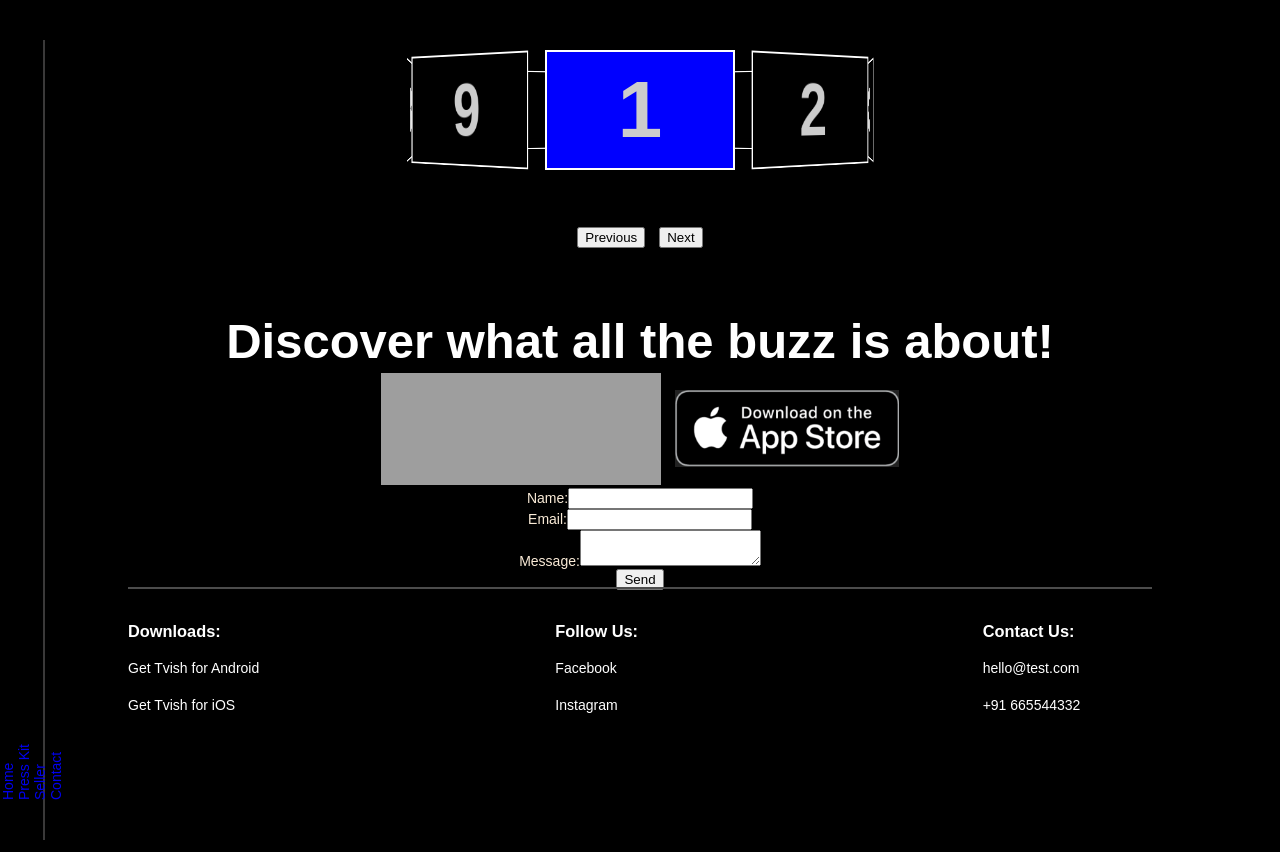
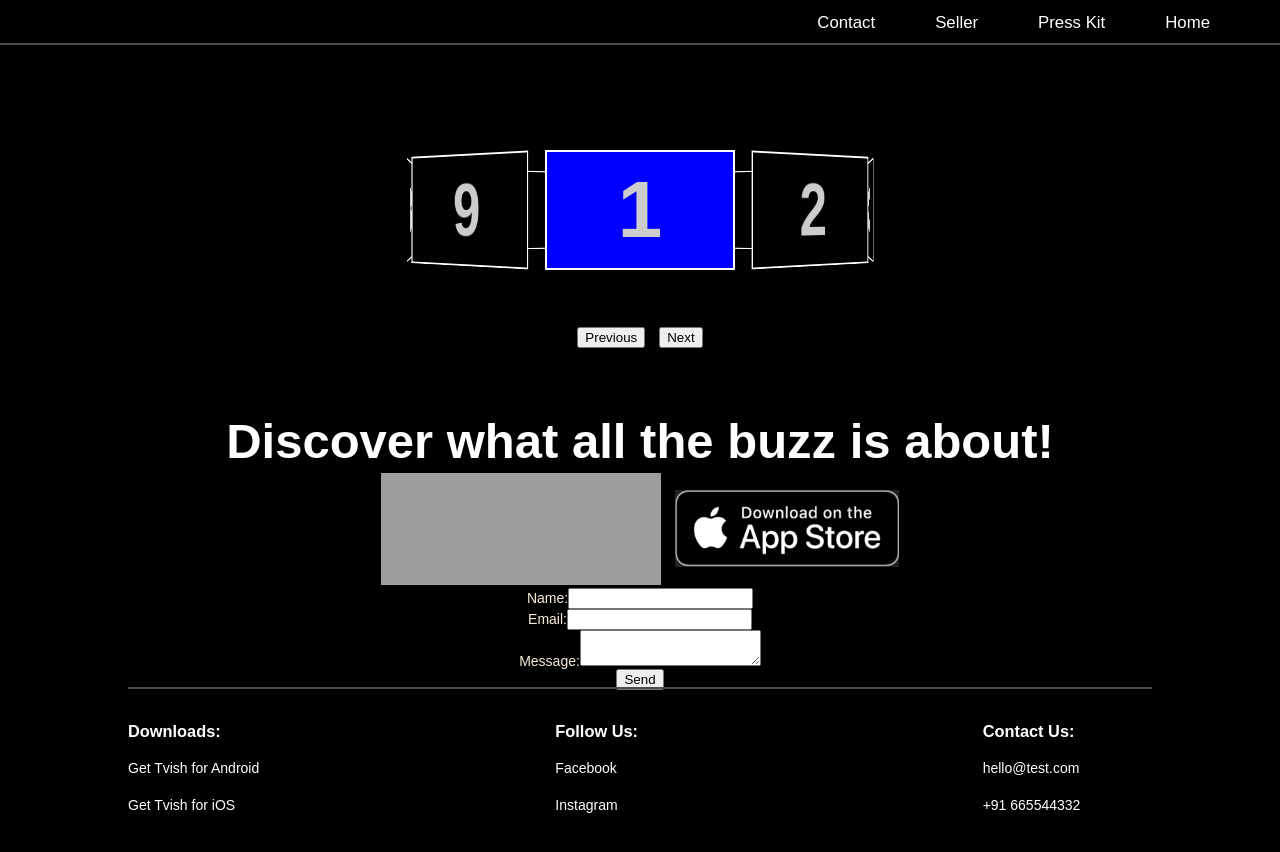
Before and after one commit to Gurveen-codes/shop-life-website, a React (Create React App) app: page / in a window 1280 px wide. Shown: the top 852 px of the page. Built offline with nearby package versions, Linux system fonts and the light colour scheme; grey boxes are pictures that could not be loaded.

Commit message:
Make NavBar horizontal

```diff
--- a/src/components/Banner.js
+++ b/src/components/Banner.js
@@ -33,7 +33,7 @@ const Banner = () => {
   };
 
   return (
-    <section>
+    <section className="bannerArea">
       <div className="scene">
         <div className="carousel" ref={carouselRef}>
           <div className="carousel__cell active">1</div>
--- a/src/components/NavBar.js
+++ b/src/components/NavBar.js
@@ -4,7 +4,7 @@ import classes from "./navbar.module.css";
 const NavBar = () => {
   return (
     <nav className={classes.mainNav}>
-      <ul clasName={classes.nav}>
+      <ul className={classes.nav}>
         <li>
           <a href="#">Home</a>
         </li>
--- a/src/components/banner.css
+++ b/src/components/banner.css
@@ -4,6 +4,10 @@
 
 body {
   font-family: sans-serif;
+}
+
+.bannerArea {
+  margin-top: 10rem;
 }
 
 .scene {
--- a/src/components/navbar.module.css
+++ b/src/components/navbar.module.css
@@ -1,40 +1,37 @@
 .mainNav {
-  width: 100vh;
+  width: 100vw;
   height: 45px;
   position: fixed;
   background: black;
+  top: 0;
+  left: 0;
+  border-bottom: 2px solid #4c4c4c;
   transform-origin: left top;
-  -webkit-transform-origin: left top;
+  /* -webkit-transform-origin: left top;
   transform: rotate(-90deg) translateX(-100%);
-  -webkit-transform: rotate(-90deg) translateX(-100%);
-  border-bottom: 2px solid #3a3939;
+  -webkit-transform: rotate(-90deg) translateX(-100%); */
 }
-.mainNav a {
-  text-decoration: none;
-}
-.mainNav li {
-  list-style: none;
-}
-.mainNav ul {
+ul.nav {
   margin: 0;
+  padding-right: 30px;
+  height: 100%;
+  width: 100vw;
 }
 
-.mainNav ul.nav {
-  margin: 0 auto;
-  height: 100%;
-}
-
-.mainNav ul.nav li {
+ul.nav li {
+  list-style: none;
   margin-right: 20px;
+  padding: 0 20px;
   float: right;
   height: 100%;
   line-height: 45px;
-  padding: 0 1rem;
-}
-.mainNav ul.nav li a {
-  color: #fff;
 }
 
-.mainNav ul.nav li:hover {
-  background-color: #3a3939;
+ul.nav li:hover {
+  background: #4c4c4c;
 }
+ul.nav li a {
+  text-decoration: none;
+  color: #fff;
+  font-size: 1.2rem;
+}
```
